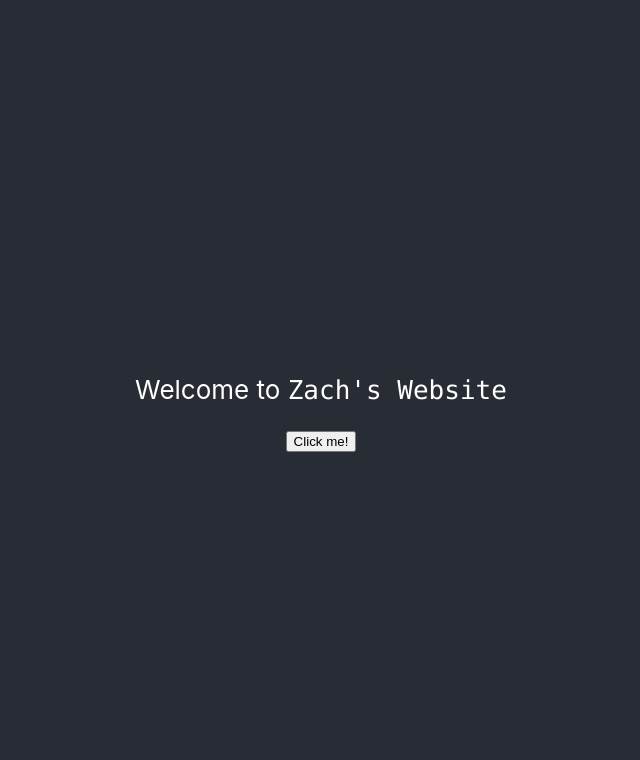
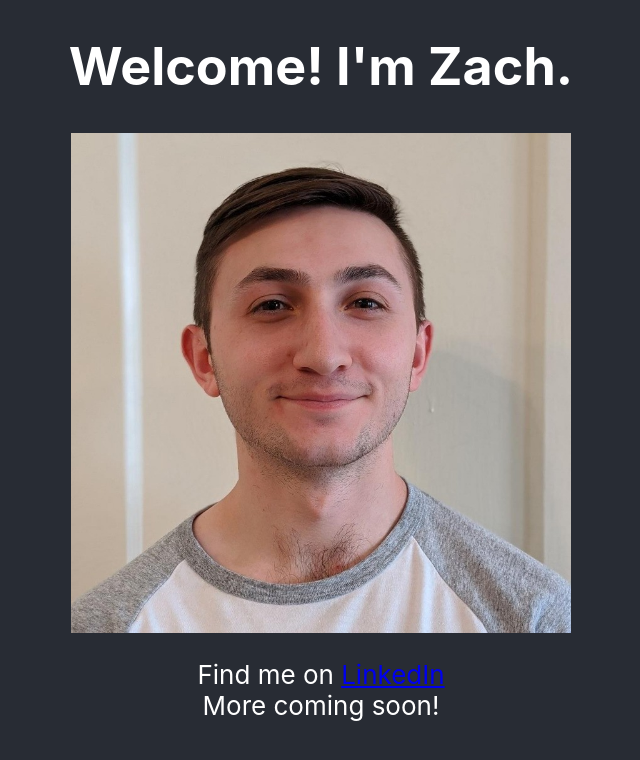
Before and after one commit to zachDiaks/Website, a React (Create React App) app: page / in a window 1280 px wide. Shown: the top 760 px of the page, without its empty margins (319-959 px from the left). Built offline with nearby package versions, Linux system fonts and the light colour scheme; the HTML template or start-up script is replaced by a standard one.

Commit message:
Add simple layout and image so I can show off!

```diff
--- a/src/App.css
+++ b/src/App.css
@@ -8,7 +8,6 @@
   display: flex;
   flex-direction: column;
   align-items: center;
-  justify-content: center;
   font-size: calc(10px + 2vmin);
   color: white;
 }
--- a/src/App.js
+++ b/src/App.js
@@ -1,14 +1,22 @@
 import './App.css';
 import './components/StandardButton'
-import StandardButton from './components/StandardButton';
 function App() {
   return (
     <div className="App">
       <header className="App-header">
+        <h1>
+          Welcome! I'm Zach.
+        </h1>
+        <img
+          src={require('./resources/ZachProfPic.jpg')}
+          alt="Zach"
+          style={{width: 500, height: 500}}
+        />
         <p>
-          Welcome to <code>Zach's Website</code>
+          Find me on <a href="https://www.linkedin.com/in/zachary-diaks/"> LinkedIn</a>
+          <br/>
+          More coming soon!
         </p>
-        <StandardButton></StandardButton>
       </header>
     </div>
   );
```
Also changed, not shown: src/resources/ZachProfPic.jpg (added).
